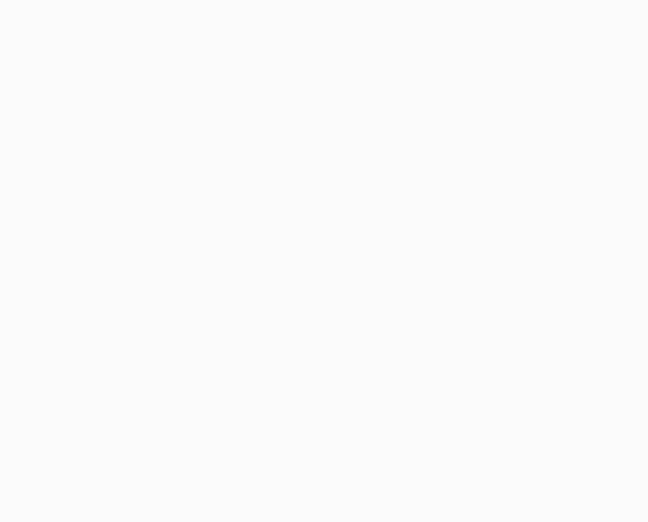
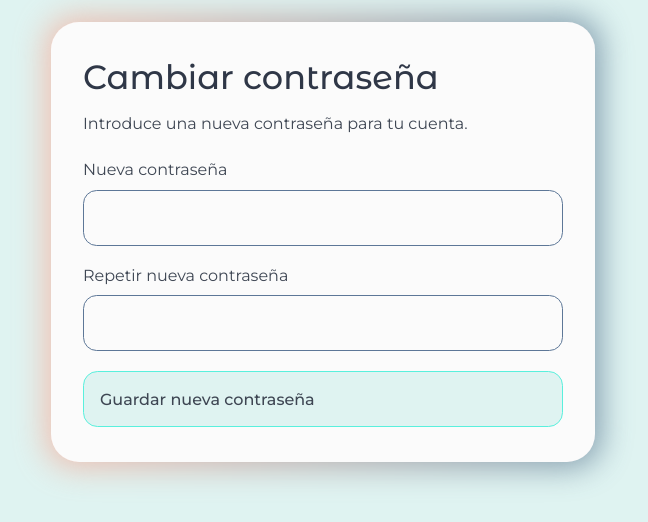
Before and after one commit to ArantxaFP/mi-despedida, an Angular app in the folder backoffice/: page /nueva-contrasena in a window 1280 px wide. Before the commit this address led to /. Shown: the top 522 px of the page, without its empty margins (317-965 px from the left). Built offline with nearby package versions, Linux system fonts and the light colour scheme.

Commit message:
Cambio contrasseña y fix error acceso

```diff
--- a/backoffice/src/app/app.routes.ts
+++ b/backoffice/src/app/app.routes.ts
@@ -3,6 +3,7 @@ import { Acceso } from './paginas/acceso/acceso';
 import { Registro } from './paginas/registro/registro';
 import { RecuperarContrasena } from './paginas/recuperar-contrasena/recuperar-contrasena';
 import { AccesoLanzador } from './paginas/acceso-lanzador/acceso-lanzador';
+import { NuevaContrasena } from './paginas/nueva-contrasena/nueva-contrasena';
 
 export const routes: Routes = [
   {
@@ -26,6 +27,11 @@ export const routes: Routes = [
   {
     path: 'acceso-lanzador',
     component: AccesoLanzador
+  },
+
+  {
+    path: 'nueva-contrasena',
+    component: NuevaContrasena
   }
 
 ];
--- /dev/null
+++ b/backoffice/src/app/paginas/nueva-contrasena/nueva-contrasena.html
@@ -0,0 +1,62 @@
+<div class="pagina-acceso">
+    <main class="contenido-acceso">
+        <section class="tarjeta-acceso" aria-labelledby="titulo-nueva-contrasena">
+
+            <h1 id="titulo-nueva-contrasena" class="tarjeta-acceso__titulo">
+                Cambiar contraseña
+            </h1>
+
+            <p class="tarjeta-acceso__descripcion">
+                Introduce una nueva contraseña para tu cuenta.
+            </p>
+
+            <form class="formulario-acceso" [formGroup]="formulario" (ngSubmit)="guardarContrasena()" novalidate>
+
+                <div class="campo-formulario">
+                    <label for="nueva-contrasena" class="campo-formulario__etiqueta">
+                        Nueva contraseña
+                    </label>
+
+                    <input id="nueva-contrasena" class="campo-formulario__control"
+                        [type]="mostrarContrasena ? 'text' : 'password'" formControlName="contrasena"
+                        autocomplete="new-password" />
+
+                    @if (formulario.controls.contrasena.touched &&
+                    formulario.controls.contrasena.invalid) {
+                    <p class="mensaje-error" role="alert">
+                        La contraseña debe tener al menos 8 caracteres.
+                    </p>
+                    }
+                </div>
+
+                <div class="campo-formulario">
+                    <label for="confirmar-nueva-contrasena" class="campo-formulario__etiqueta">
+                        Repetir nueva contraseña
+                    </label>
+
+                    <input id="confirmar-nueva-contrasena" class="campo-formulario__control"
+                        [type]="mostrarConfirmacion ? 'text' : 'password'" formControlName="confirmarContrasena"
+                        autocomplete="new-password" />
+
+                    @if (formulario.controls.confirmarContrasena.touched &&
+                    formulario.controls.confirmarContrasena.invalid) {
+                    <p class="mensaje-error" role="alert">
+                        Repite la nueva contraseña.
+                    </p>
+                    }
+                </div>
+
+                <button class="boton-principal" type="submit" [disabled]="guardando() || contrasenaCambiada()">
+                    {{ guardando() ? 'Guardando...' : 'Guardar nueva contraseña' }}
+                </button>
+            </form>
+
+            @if (mensaje()) {
+            <p class="mensaje-cambio" role="status" aria-live="polite">
+                {{ mensaje() }}
+            </p>
+            }
+
+        </section>
+    </main>
+</div>
--- /dev/null
+++ b/backoffice/src/app/paginas/nueva-contrasena/nueva-contrasena.scss
@@ -0,0 +1,12 @@
+// Hay estilos compartidos para todos los formularios
+// Aquí los estilos específicos de la pantalla de recuperacioon de contraseña
+
+.mensaje-cambio {
+    margin-top: 1.25rem;
+    padding: 1rem;
+    border-left: 3px solid #59f0dd;
+    border-radius: 0.75rem;
+    background: #e1f8f3;
+    color: #303847;
+    font-size: 0.9rem;
+  }
--- /dev/null
+++ b/backoffice/src/app/paginas/nueva-contrasena/nueva-contrasena.ts
@@ -0,0 +1,80 @@
+
+import { Component, inject, signal } from '@angular/core';
+import { FormBuilder, ReactiveFormsModule, Validators } from '@angular/forms';
+import { Autenticacion } from '../../servicios/autenticacion';
+
+@Component({
+  selector: 'app-nueva-contrasena',
+  imports: [ReactiveFormsModule],
+  templateUrl: './nueva-contrasena.html',
+  styleUrl: './nueva-contrasena.scss'
+})
+export class NuevaContrasena {
+  private constructorFormulario = inject(FormBuilder);
+  private autenticacion = inject(Autenticacion);
+
+  mostrarContrasena = false;
+  mostrarConfirmacion = false;
+
+  guardando = signal(false);
+  mensaje = signal('');
+  contrasenaCambiada = signal(false);
+
+  formulario = this.constructorFormulario.nonNullable.group({
+    contrasena: ['', [Validators.required, Validators.minLength(8)]],
+    confirmarContrasena: ['', [Validators.required]]
+  });
+
+  cambiarVisibilidadContrasena(): void {
+    this.mostrarContrasena = !this.mostrarContrasena;
+  }
+
+  cambiarVisibilidadConfirmacion(): void {
+    this.mostrarConfirmacion = !this.mostrarConfirmacion;
+  }
+
+  async guardarContrasena(): Promise<void> {
+    this.mensaje.set('');
+
+    if (this.guardando() || this.contrasenaCambiada()) {
+      return;
+    }
+
+    if (this.formulario.invalid) {
+      this.formulario.markAllAsTouched();
+      return;
+    }
+
+    const datos = this.formulario.getRawValue();
+
+    if (datos.contrasena !== datos.confirmarContrasena) {
+      this.mensaje.set('Las contraseñas no coinciden.');
+      return;
+    }
+
+    this.guardando.set(true);
+
+    try {
+      const { error } = await this.autenticacion.cambiarContrasena(
+        datos.contrasena
+      );
+
+      if (error) {
+        this.mensaje.set(
+          'No se ha podido cambiar la contraseña. Comprueba que has accedido desde tu cuenta o desde un enlace de recuperación válido.'
+        );
+        return;
+      }
+
+      this.contrasenaCambiada.set(true);
+      this.formulario.reset();
+      this.mensaje.set('La contraseña se ha cambiado correctamente.');
+    } catch {
+      this.mensaje.set(
+        'No se ha podido conectar con el servicio. Vuelve a intentarlo.'
+      );
+    } finally {
+      this.guardando.set(false);
+    }
+  }
+}
--- a/backoffice/src/app/servicios/autenticacion.ts
+++ b/backoffice/src/app/servicios/autenticacion.ts
@@ -44,4 +44,10 @@ export class Autenticacion {
     async obtenerUsuario() {
         return this.supabase.auth.getUser();
     }
+
+    async cambiarContrasena(nuevaContrasena: string) {
+        return this.supabase.auth.updateUser({
+            password: nuevaContrasena
+        });
+    }
 }
```
